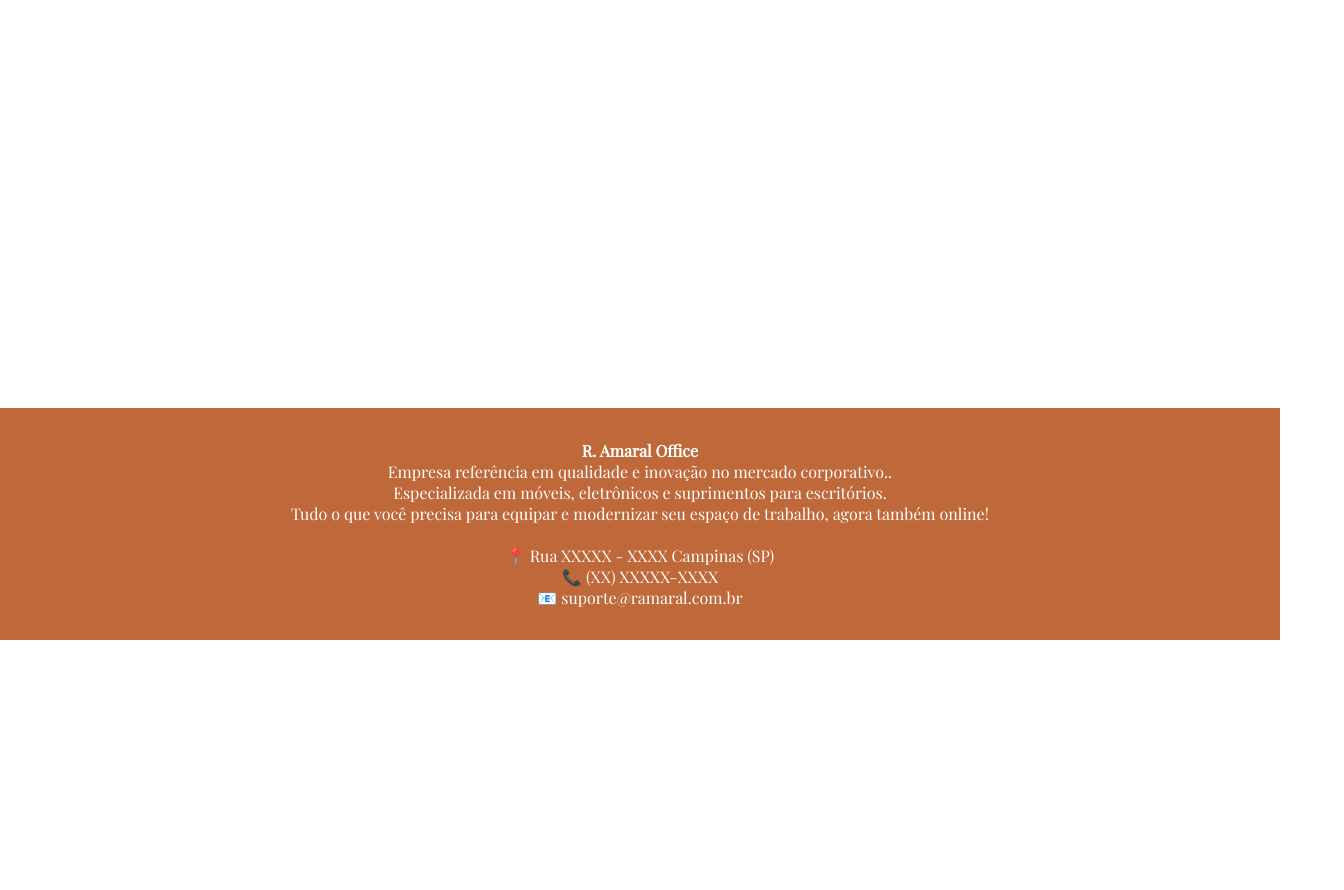
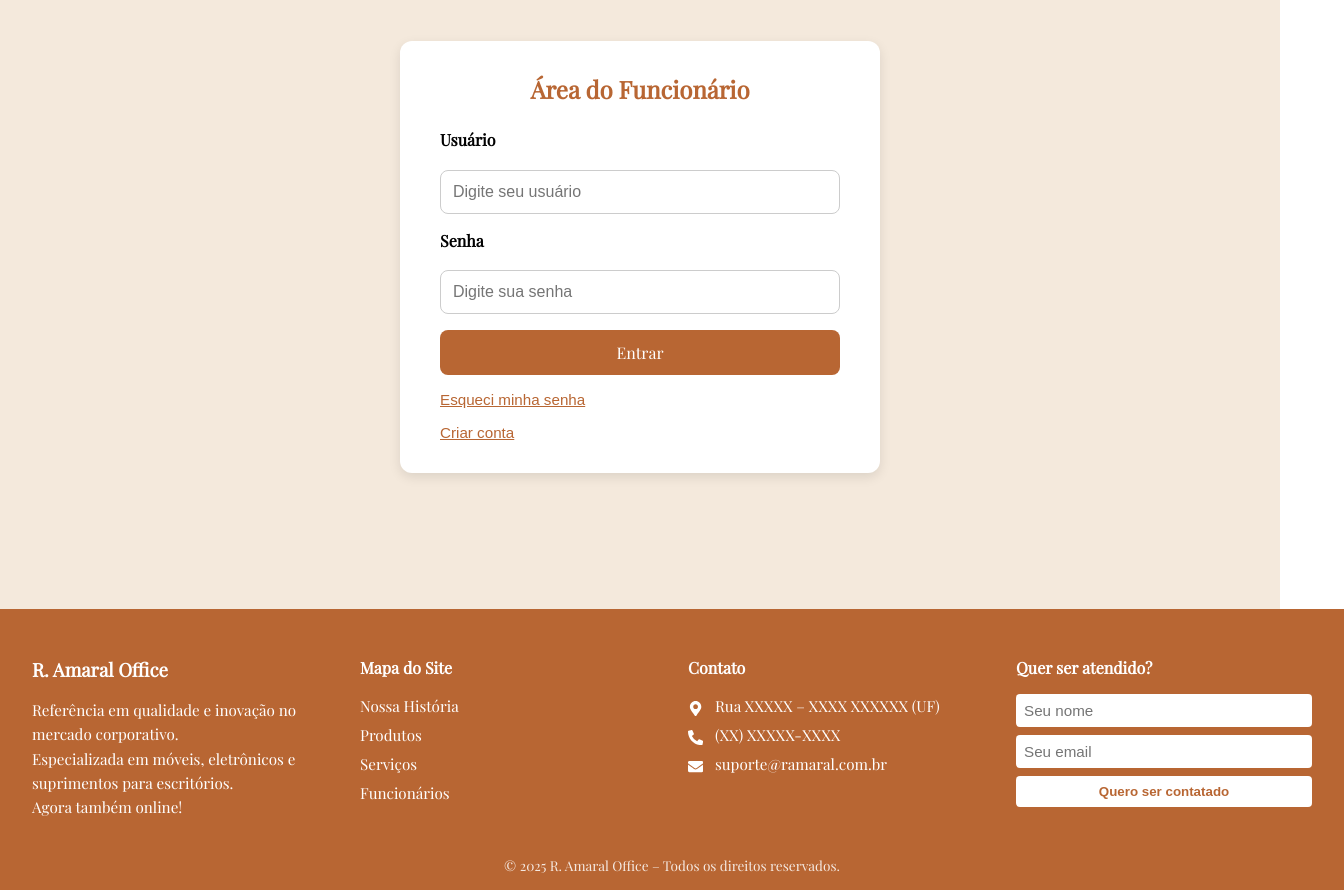
Before and after one commit to Caiosr2/Site-R.Amaral_Office, a React (Vite) app in the folder aula-front/: page /funcionarios in a window 1280 px wide. Shown: the part 160-1050 px from the top of the page, 1344 px wide, since content can reach past the window. Before the commit the page ends 800 px from the top, so only its background shows below. Built offline with nearby package versions, Linux system fonts and the light colour scheme.

Commit message:
Atualizacao Footer

```diff
--- a/aula-front/src/Footer.css
+++ b/aula-front/src/Footer.css
@@ -1,7 +1,104 @@
 .footer {
-    background-color: #bf693a;
-    color: white;
-    padding: 2rem;
-    text-align: center;
-    font-family: 'Playfair Display', serif;
+  background-color: #b86633;
+  color: white;
+  font-family: 'Playfair Display', serif;
+  padding: 3rem 2rem 1rem;
+  width: 100%;
+}
+
+.footer-content {
+  display: flex;
+  flex-wrap: wrap;
+  justify-content: space-between;
+  align-items: flex-start;
+  max-width: 1400px;
+  margin: 0 auto;
+  width: 100%;
+  gap: 2rem;
+}
+
+.footer-col {
+  flex: 1;
+  min-width: 250px;
+  margin: 0;
+}
+
+.footer-col h3,
+.footer-col h4 {
+  margin-bottom: 1rem;
+  color: #fff;
+}
+
+.footer-col p,
+.footer-col li {
+  font-size: 0.95rem;
+  line-height: 1.6;
+  margin: 0.3rem 0;
+}
+
+.footer-col ul {
+  list-style: none;
+  padding: 0;
+}
+
+.footer-col ul li a {
+  color: #fff;
+  text-decoration: none;
+  transition: color 0.3s ease;
+}
+
+.footer-col ul li a:hover {
+  color: #ffe5c1;
+}
+
+.footer-col svg {
+  margin-right: 0.5rem;
+  vertical-align: middle;
+}
+
+.footer-form {
+  display: flex;
+  flex-direction: column;
+  gap: 0.5rem;
+}
+
+.footer-form input {
+  padding: 0.5rem;
+  border: none;
+  border-radius: 4px;
+  font-size: 0.95rem;
+}
+
+.footer-form button {
+  padding: 0.5rem;
+  background-color: #fff;
+  color: #b86633;
+  border: none;
+  border-radius: 4px;
+  font-weight: bold;
+  cursor: pointer;
+  transition: background-color 0.3s ease;
+}
+
+.footer-form button:hover {
+  background-color: #ffe5c1;
+  color: #994f26;
+}
+
+.footer-bottom {
+  text-align: center;
+  font-size: 0.85rem;
+  margin-top: 2rem;
+  opacity: 0.85;
+}
+
+@media (max-width: 768px) {
+  .footer-content {
+    flex-direction: column;
+    align-items: stretch;
   }
+
+  .footer-col {
+    width: 100%;
+  }
+}
--- a/aula-front/src/Footer.tsx
+++ b/aula-front/src/Footer.tsx
@@ -1,21 +1,62 @@
 import { Link } from 'react-router-dom';
 import './Footer.css';
-import { FaShoppingCart } from 'react-icons/fa';
+import { FaPhoneAlt, FaMapMarkerAlt, FaEnvelope } from 'react-icons/fa';
 
 const Footer = () => {
+  const handleClick = () => {
+    const nomeInput = document.getElementById('nome') as HTMLInputElement;
+    const emailInput = document.getElementById('email') as HTMLInputElement;
+
+    alert(`Obrigado, ${nomeInput.value}! Entraremos em contato no email ${emailInput.value}.`);
+
+    nomeInput.value = '';
+    emailInput.value = '';
+  }
+
+
   return (
     <footer className="footer">
+      <div className="footer-content">
+        <div className="footer-col">
+          <h3>R. Amaral Office</h3>
           <p>
-            <strong>R. Amaral Office</strong><br />
-            Empresa referência em qualidade e inovação no mercado corporativo..<br />
-            Especializada em móveis, eletrônicos e suprimentos para escritórios. <br />
-            Tudo o que você precisa para equipar e modernizar seu espaço de trabalho, agora também online! <br/><br />
+            Referência em qualidade e inovação no mercado corporativo.<br />
+            Especializada em móveis, eletrônicos e suprimentos para escritórios.<br />
+            Agora também online!
           </p>
-          <p>
-            📍 Rua XXXXX - XXXX Campinas (SP)<br />
-            📞 (XX) XXXXX-XXXX<br />
-            📧 suporte@ramaral.com.br
-          </p>
+        </div>
+
+        <div className="footer-col">
+          <h4>Mapa do Site</h4>
+          <ul>
+
+            <li><Link to="/nossa-historia">Nossa História</Link></li>
+            <li><Link to="/produtos">Produtos</Link></li>
+            <li><Link to="/servicos">Serviços</Link></li>
+            <li><Link to="/funcionarios">Funcionários</Link></li>
+          </ul>
+        </div>
+
+        <div className="footer-col">
+          <h4>Contato</h4>
+          <p><FaMapMarkerAlt /> Rua XXXXX – XXXX XXXXXX (UF)</p>
+          <p><FaPhoneAlt /> (XX) XXXXX-XXXX</p>
+          <p><FaEnvelope /> suporte@ramaral.com.br</p>
+        </div>
+
+        <div className="footer-col">
+          <h4>Quer ser atendido?</h4>
+          <div className="footer-form">
+            <input type="text" id="nome" placeholder="Seu nome" required />
+            <input type="email" id="email" placeholder="Seu email" required />
+            <button onClick={handleClick}>Quero ser contatado</button>
+          </div>
+        </div>
+      </div>
+
+      <div className="footer-bottom">
+        <p>&copy; {new Date().getFullYear()} R. Amaral Office – Todos os direitos reservados.</p>
+      </div>
     </footer>
   );
 };
--- a/aula-front/src/header.tsx
+++ b/aula-front/src/header.tsx
@@ -11,10 +11,8 @@ const Header = () => {
         <span className="title">R. Amaral Office</span>
       </Link>
       <nav className="nav">
-        <Link to="/funcionarios">Funcionarios</Link>
         <Link to="/produtos">Produtos</Link>
         <Link to="/servicos">Serviços</Link>
-        <Link to="/nossa-historia">Nossa História</Link>
         <Link to="/carrinho" className="cart">
             <FaShoppingCart size={20} color="white" />
         </Link>
--- a/aula-front/src/pages/Carrinho.tsx
+++ b/aula-front/src/pages/Carrinho.tsx
@@ -1,4 +1,3 @@
-import React from 'react';
 
 const Carrinho = () => {
   return (
--- a/aula-front/src/pages/Funcionarios.tsx
+++ b/aula-front/src/pages/Funcionarios.tsx
@@ -1,12 +1,34 @@
 
+import { Link } from "react-router-dom";
+import "../styles/Funcionarios.css";
 
-const Funcionarios: React.FC = () => {
+const Funcionarios = () => {
   return (
-    <div>
-      <h1>Bem-vindo à R. Amaral Office para Funcionários</h1>
-      <p>
+    <div className="login-container">
+      <form className="login-form">
+        <h2>Área do Funcionário</h2>
 
-      </p>
+        <label htmlFor="usuario">Usuário</label>
+        <input
+          type="text"
+          id="usuario"
+          placeholder="Digite seu usuário"
+        />
+
+        <label htmlFor="senha">Senha</label>
+        <input
+          type="password"
+          id="senha"
+          placeholder="Digite sua senha"
+        />
+
+        <Link to="/uso-interno" className="btn-entrar-link">
+          Entrar
+        </Link>
+
+        <button type="button" className="btn-link" onClick={() => alert("Redirecionar para recuperação de senha")}>Esqueci minha senha</button>
+        <button type="button" className="btn-link" onClick={() => alert("Redirecionar para criar conta")}>Criar conta</button>
+      </form>
     </div>
   );
 };
--- /dev/null
+++ b/aula-front/src/pages/funcionarios/UsoInterno.tsx
@@ -0,0 +1,10 @@
+const UsoInterno = () => {
+    return (
+      <div>
+        <h1>Carrinho de Compras</h1>
+        <p>Seu carrinho está vazio no momento. Explore nossos produtos e adicione itens ao carrinho.</p>
+      </div>
+    );
+  };
+
+  export default UsoInterno;
--- a/aula-front/src/router.tsx
+++ b/aula-front/src/router.tsx
@@ -6,6 +6,7 @@ import Servicos from "./pages/Servicos";
 import NossaHistoria from "./pages/NossaHistoria";
 import Carrinho from "./pages/Carrinho";
 import Funcionarios from "./pages/Funcionarios";
+import UsoInterno from "./pages/funcionarios/UsoInterno";
 
 export const router = createBrowserRouter([
   {
@@ -17,7 +18,8 @@ export const router = createBrowserRouter([
       { path: "funcionarios", element: <Funcionarios /> },
       { path: "servicos", element: <Servicos /> },
       { path: "nossa-historia", element: <NossaHistoria /> },
-      { path: "carrinho", element: <Carrinho /> }
+      { path: "carrinho", element: <Carrinho /> },
+      { path: "uso-interno", element: <UsoInterno /> }
     ]
   }
 ]);
--- /dev/null
+++ b/aula-front/src/styles/Funcionarios.css
@@ -0,0 +1,70 @@
+.login-container {
+    min-height: 80vh;
+    display: flex;
+    justify-content: center;
+    align-items: center;
+    background-color: #F4E9DC;
+    padding: 2rem;
+  }
+
+  .login-form {
+    background-color: white;
+    padding: 2rem 2.5rem;
+    border-radius: 12px;
+    box-shadow: 0 4px 12px rgba(0, 0, 0, 0.1);
+    max-width: 400px;
+    width: 100%;
+    font-family: 'Playfair Display', serif;
+    display: flex;
+    flex-direction: column;
+    gap: 1rem;
+  }
+
+  .login-form h2 {
+    margin-bottom: 0.5rem;
+    text-align: center;
+    color: #b86633;
+  }
+
+  .login-form label {
+    font-weight: bold;
+    margin-bottom: 0.2rem;
+  }
+
+  .login-form input {
+    padding: 0.75rem;
+    border: 1px solid #ccc;
+    border-radius: 8px;
+    font-size: 1rem;
+  }
+
+  .btn-entrar-link {
+    display: block;
+    text-align: center;
+    background-color: #b86633;
+    color: white;
+    padding: 0.75rem;
+    font-size: 1rem;
+    border-radius: 8px;
+    text-decoration: none;
+    transition: background-color 0.3s;
+  }
+
+  .btn-entrar-link:hover {
+    background-color: #994f26;
+  }
+
+  .btn-link {
+    background: none;
+    border: none;
+    color: #b86633;
+    text-decoration: underline;
+    font-size: 0.95rem;
+    cursor: pointer;
+    padding: 0;
+    text-align: left;
+  }
+
+  .btn-link:hover {
+    color: #994f26;
+  }
```
Lines whose indentation alone changed are shown as unchanged.
